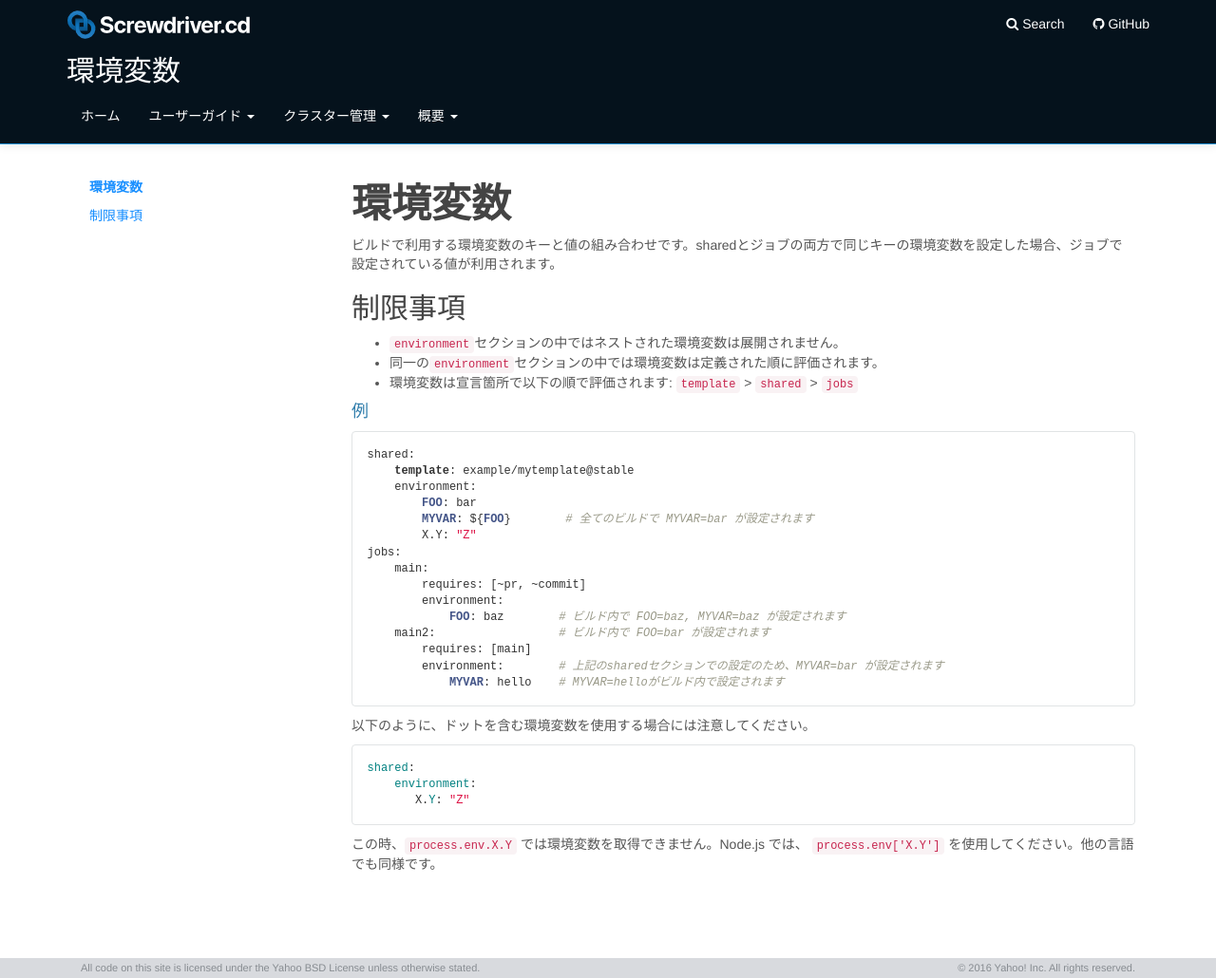
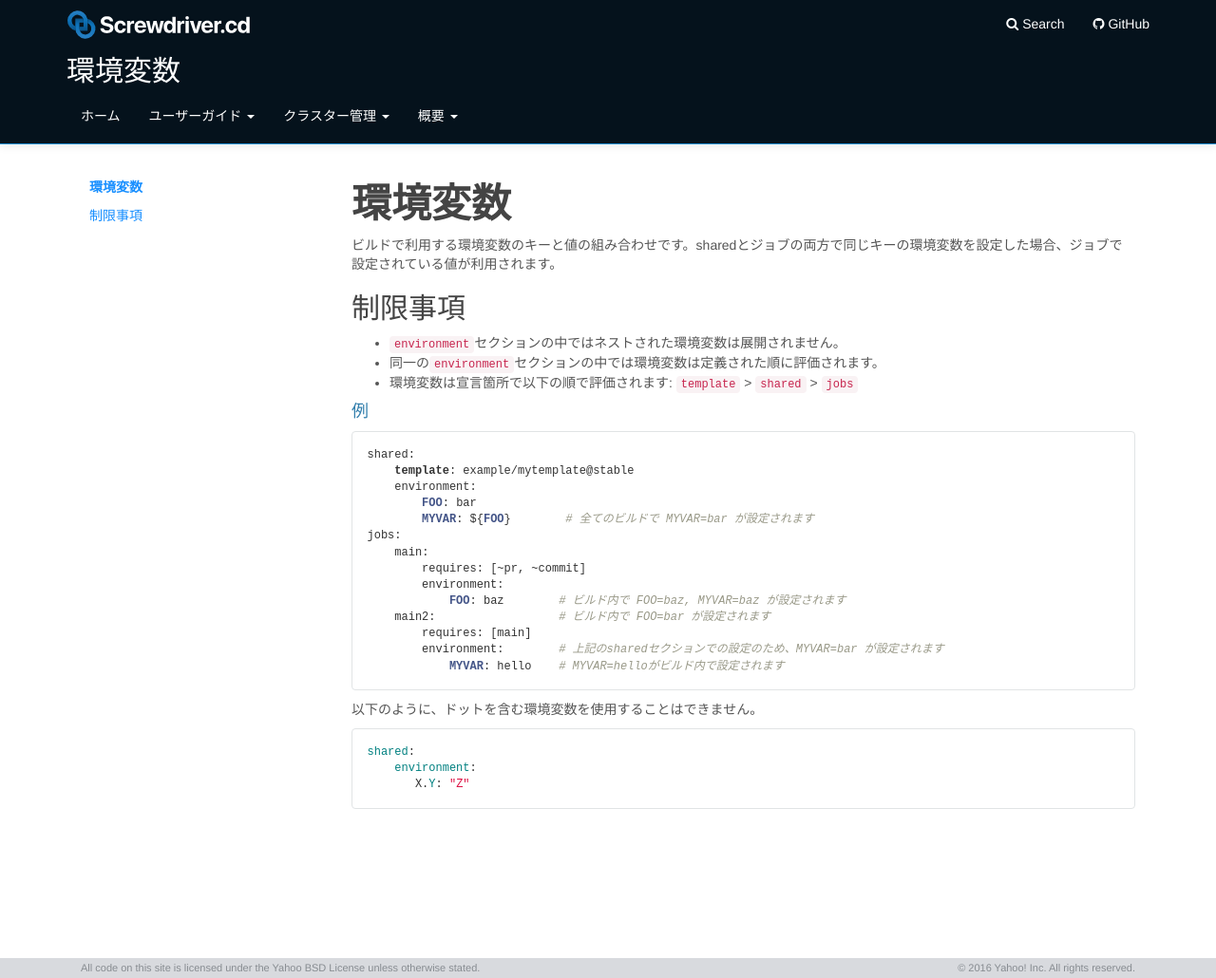
Before and after one commit to screwdriver-cd/guide, a Jekyll site: the page built from docs/ja/user-guide/configuration/environment.md, in a window 1280 px wide and 1030 px high. Shown: the whole window at 95% size. Built offline with Jekyll 4.4.1, drawn with Linux system fonts in a browser that asks for light colours.

Commit message:
Update environment.md

````diff
--- a/docs/ja/user-guide/configuration/environment.md
+++ b/docs/ja/user-guide/configuration/environment.md
@@ -28,7 +28,6 @@ shared:
     environment:
         FOO: bar
         MYVAR: ${FOO}        # 全てのビルドで MYVAR=bar が設定されます
-        X.Y: "Z"
 jobs:
     main:
         requires: [~pr, ~commit]
@@ -40,12 +39,10 @@ jobs:
             MYVAR: hello    # MYVAR=helloがビルド内で設定されます
 ```
 
-以下のように、ドットを含む環境変数を使用する場合には注意してください。
+以下のように、ドットを含む環境変数を使用することはできません。
 
 ```yaml
 shared:
     environment:
        X.Y: "Z"
 ```
-
-この時、`process.env.X.Y` では環境変数を取得できません。Node.js では、 `process.env['X.Y']` を使用してください。他の言語でも同様です。
````
